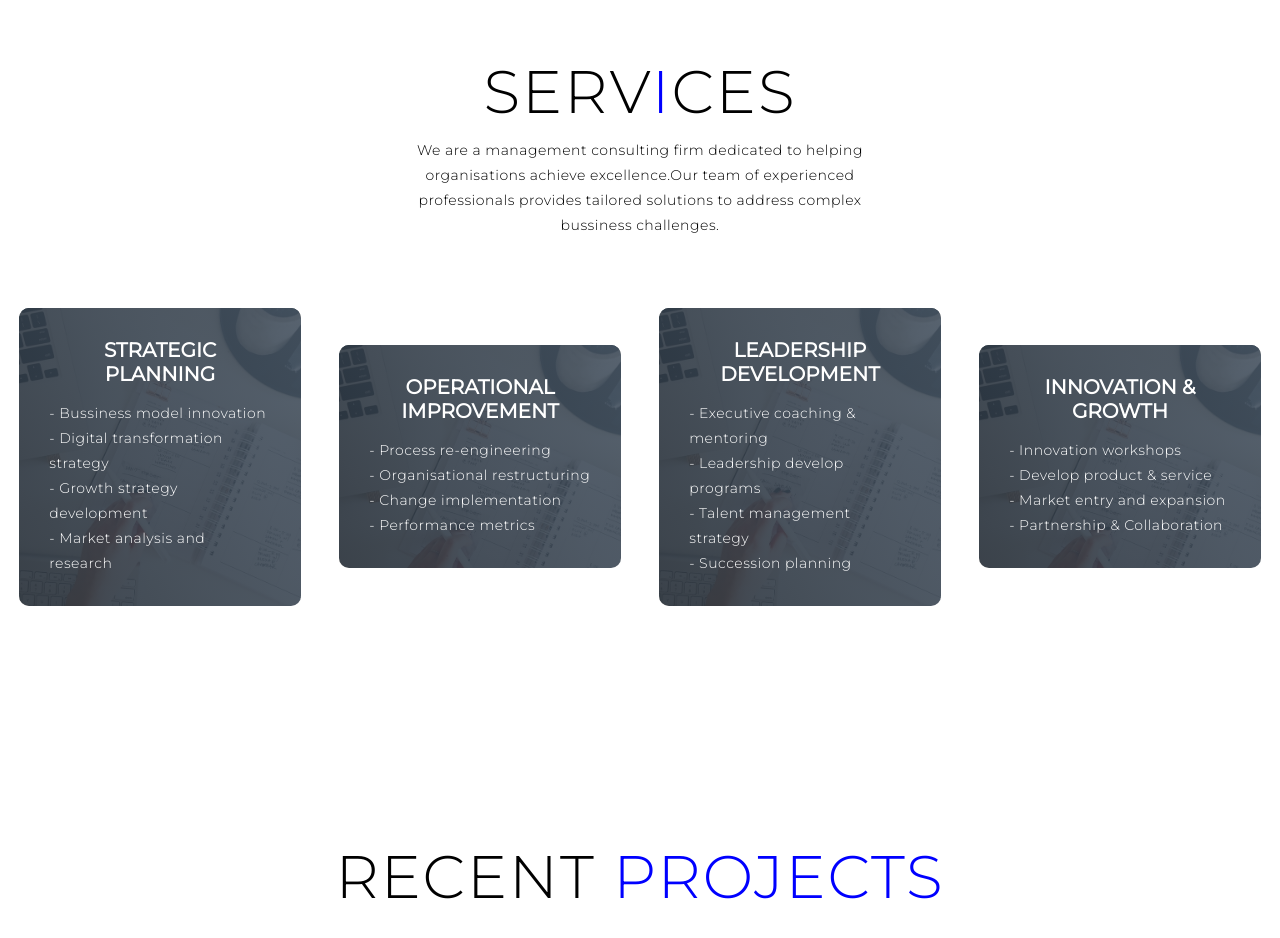
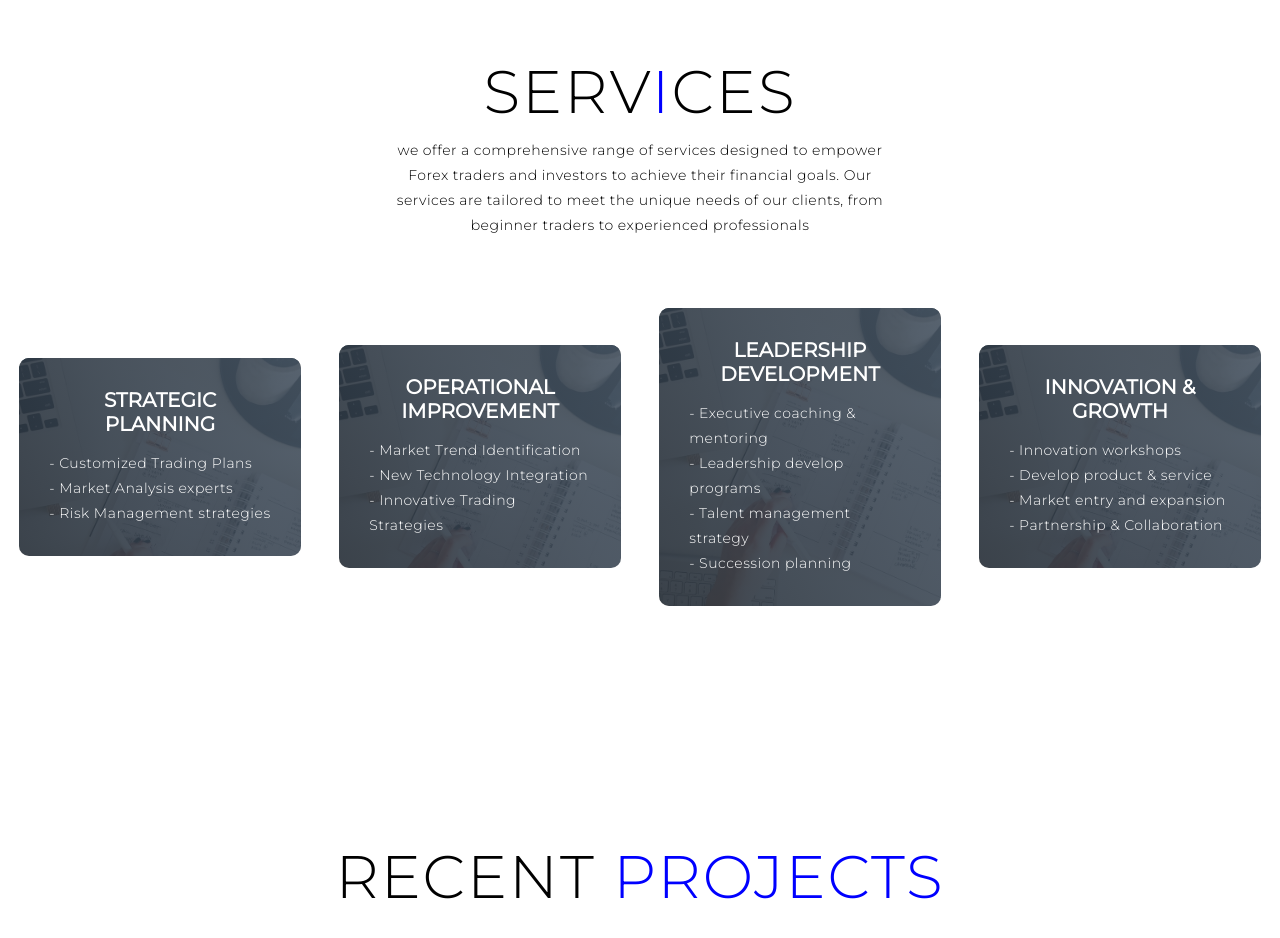
Before and after one commit to Idealsolutions-domain/Officialweb.com, a plain HTML site: page index.html in a window 1280 px wide. Shown: the part 860-1798 px from the top of the page. Drawn offline with Linux system fonts and the light colour scheme.

Commit message:
Update index.html

```diff
--- a/index.html
+++ b/index.html
@@ -56,28 +56,27 @@
     <div class="services container">
       <div class="service-top">
         <h1 class="section-title">Serv<span>i</span>ces</h1>
-        <p>We are a management consulting firm dedicated to helping organisations
-          achieve excellence.Our team of experienced professionals provides
-          tailored solutions to address complex bussiness challenges.
+        <p>we offer a comprehensive range of services designed to empower Forex traders and investors to achieve their financial goals.
+          Our services are tailored to meet the unique needs of our clients,
+          from beginner traders to experienced professionals
         </p>
       </div>
       <div class="service-bottom">
         <div class="service-item">
 
           <h2>STRATEGIC PLANNING</h2>
-          <p>- Bussiness model innovation <br>
-             - Digital transformation strategy <br>
-             - Growth strategy development <br>
-             - Market analysis and research
+          <p>- Customized Trading Plans <br>
+             - Market Analysis experts<br>
+             - Risk Management strategies
+
           </p>
         </div>
         <div class="service-item">
 
           <h2>OPERATIONAL IMPROVEMENT</h2>
-          <p>- Process re-engineering <br>
-             - Organisational restructuring <br>
-             - Change implementation <br>
-             - Performance metrics
+          <p>- Market Trend Identification <br>
+             - New Technology Integration<br>
+             - Innovative Trading Strategies
           </p>
         </div>
         <div class="service-item">
```
